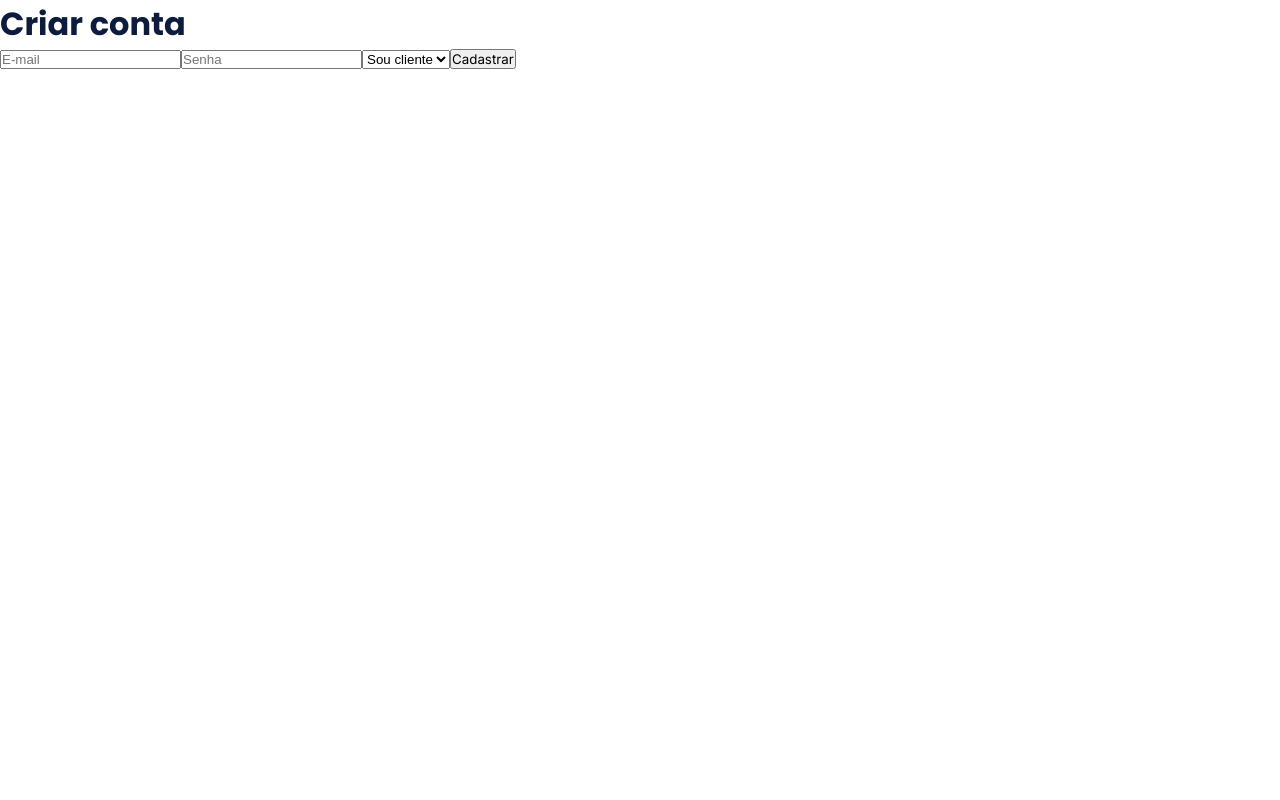
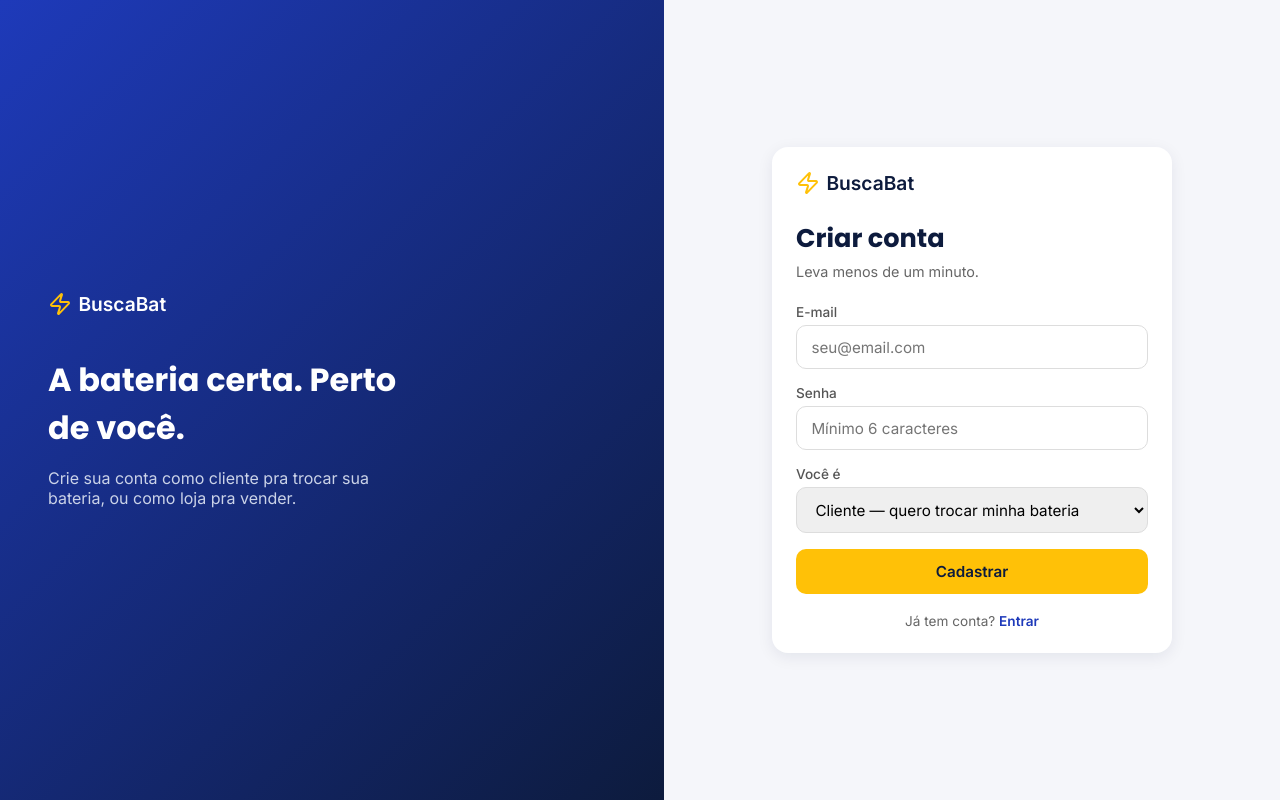
Before and after one commit to lucio77-cd/BuscaBatt, a React (Vite) app: page /cadastro in a window 1280 px wide. Built offline with nearby package versions, Linux system fonts and the light colour scheme; no server answers.

Commit message:
Enhance Cadastro form with loading state and role navigation
Refactor Cadastro component layout and logic for improved user experience.

```diff
--- a/src/paginas/auth/Cadastro.jsx
+++ b/src/paginas/auth/Cadastro.jsx
@@ -1,50 +1,84 @@
 import { useState } from "react";
-import { useNavigate } from "react-router-dom";
+import { Link, useNavigate } from "react-router-dom";
+import { Zap } from "lucide-react";
 import { cadastrar } from "../../firebase/auth";
 import { criarUsuario } from "../../servicos/usuarioService";
+import "./Auth.css";
 
 export default function Cadastro() {
   const [email, setEmail] = useState("");
   const [senha, setSenha] = useState("");
   const [role, setRole] = useState("cliente");
   const [erro, setErro] = useState("");
+  const [carregando, setCarregando] = useState(false);
   const navegar = useNavigate();
 
   async function handleSubmit(e) {
     e.preventDefault();
     setErro("");
+    setCarregando(true);
     try {
       const credencial = await cadastrar(email, senha);
       await criarUsuario(credencial.user.uid, { email, role });
-      navegar("/");
+      navegar(role === "loja" ? "/loja" : "/painel");
     } catch {
       setErro("Não foi possível criar a conta. Verifique os dados.");
+    } finally {
+      setCarregando(false);
     }
   }
 
   return (
-    <form onSubmit={handleSubmit}>
+    <div className="pagina-auth">
+      <div className="pagina-auth__marca">
+        <div className="cartao-auth__logo" style={{ color: "white" }}>
+          <Zap color="#FFC107" /> BuscaBat
+        </div>
+        <h2>A bateria certa. Perto de você.</h2>
+        <p>Crie sua conta como cliente pra trocar sua bateria, ou como loja pra vender.</p>
+      </div>
+
+      <div className="pagina-auth__conteudo">
+        <form className="cartao cartao-auth" onSubmit={handleSubmit}>
+          <div className="cartao-auth__logo">
+            <Zap color="#FFC107" /> BuscaBat
+          </div>
           <h1>Criar conta</h1>
+          <p className="cartao-auth__subtitulo">Leva menos de um minuto.</p>
+
+          <div className="campo">
+            <label htmlFor="email">E-mail</label>
             <input
-        type="email"
-        placeholder="E-mail"
-        value={email}
-        onChange={(e) => setEmail(e.target.value)}
-        required
+              id="email" type="email" className="input" placeholder="seu@email.com"
+              value={email} onChange={(e) => setEmail(e.target.value)} required
             />
+          </div>
+          <div className="campo">
+            <label htmlFor="senha">Senha</label>
             <input
-        type="password"
-        placeholder="Senha"
-        value={senha}
-        onChange={(e) => setSenha(e.target.value)}
-        required
+              id="senha" type="password" className="input" placeholder="Mínimo 6 caracteres"
+              value={senha} onChange={(e) => setSenha(e.target.value)} required
             />
-      <select value={role} onChange={(e) => setRole(e.target.value)}>
-        <option value="cliente">Sou cliente</option>
-        <option value="loja">Sou loja</option>
+          </div>
+          <div className="campo">
+            <label htmlFor="role">Você é</label>
+            <select id="role" className="input" value={role} onChange={(e) => setRole(e.target.value)}>
+              <option value="cliente">Cliente — quero trocar minha bateria</option>
+              <option value="loja">Loja/oficina — quero vender baterias</option>
             </select>
-      {erro && <p style={{ color: "red" }}>{erro}</p>}
-      <button type="submit">Cadastrar</button>
+          </div>
+
+          {erro && <p className="erro-form">{erro}</p>}
+
+          <button type="submit" className="btn btn--primario btn--largo" disabled={carregando}>
+            {carregando ? "Criando conta..." : "Cadastrar"}
+          </button>
+
+          <p className="cartao-auth__rodape">
+            Já tem conta? <Link to="/login">Entrar</Link>
+          </p>
         </form>
+      </div>
+    </div>
   );
 }
```
Lines whose indentation alone changed are shown as unchanged.
